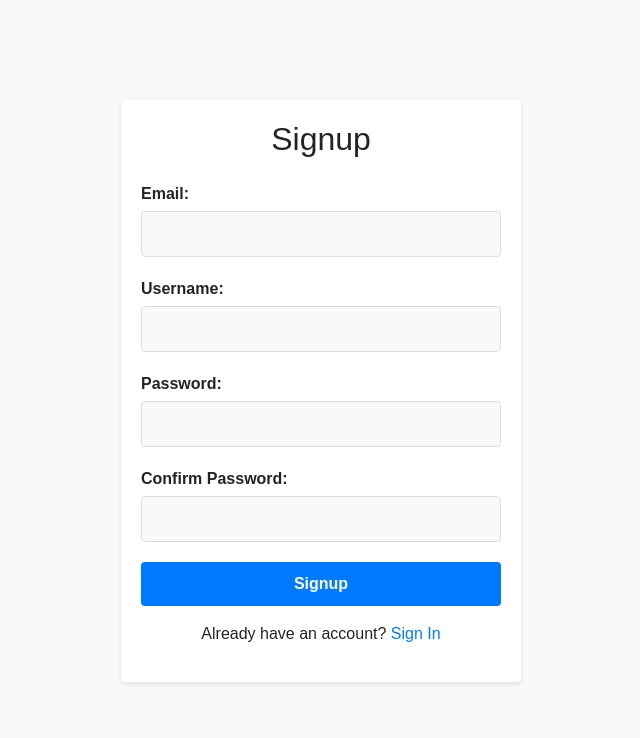
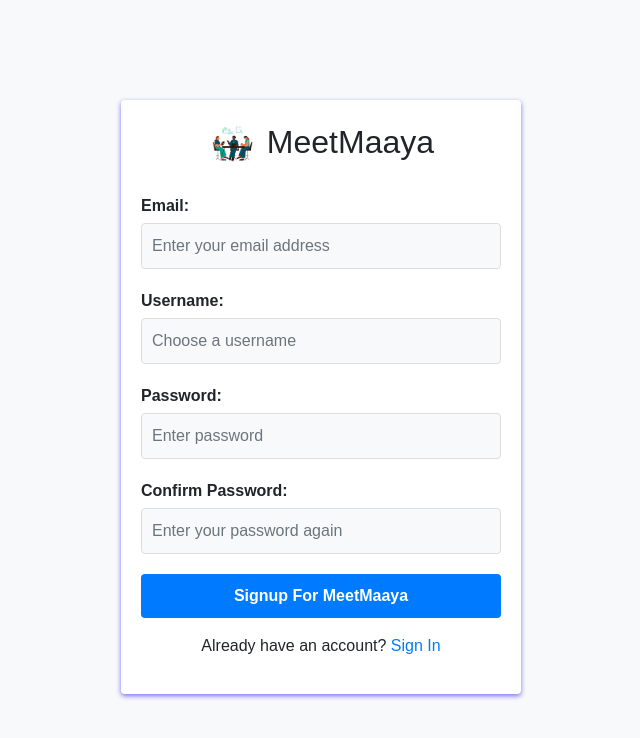
Before and after one commit to SanketDawange/meetmaaya, a Django app: page / in a window 1280 px wide. Shown: the top 738 px of the page, without its empty margins (319-959 px from the left). Run offline with Django 4.2, Linux system fonts and the light colour scheme; some libraries are stand-ins or nearby versions.

Commit message:
UI updated

```diff
--- a/templates/avatar.html
+++ b/templates/avatar.html
@@ -1,7 +1,9 @@
+{% load static %}
 <!DOCTYPE html>
 <html lang="en">
 <head>
     <meta charset="UTF-8">
+    <link rel="shortcut icon" href="{% static 'media/images/logo.png' %}" />
     <meta http-equiv="X-UA-Compatible" content="IE=edge">
     <meta name="viewport" content="width=device-width, initial-scale=1.0">
     <title>Avatar</title>
--- a/templates/dashboard.html
+++ b/templates/dashboard.html
@@ -4,6 +4,7 @@
 
 <head>
   <title>Dashboard</title>
+    <link rel="shortcut icon" href="{% static 'media/images/logo.png' %}" />
   <link rel="stylesheet" href="{% static 'bootstrap5/min.css' %}">
   <link rel="stylesheet" href="https://cdnjs.cloudflare.com/ajax/libs/font-awesome/5.15.3/css/all.min.css">
   <style>
@@ -125,7 +126,7 @@
 
 <body>
   <div class="container">
-    <h2 class="text-center mb-4">Dashboard, {{user.username}}</h2>
+    <h2 class="text-center mb-4"><img height="50px" width="50px" src="{% static 'media/images/logo.png' %}" alt="">Dashboard, {{user.username}}</h2>
     <div class="row">
       <div class="col-md-6">
         <a href="/meeting" class="btn btn-success btn-block">
--- a/templates/join_room.html
+++ b/templates/join_room.html
@@ -4,6 +4,7 @@
 
 <head>
     <title>Join Room</title>
+    <link rel="shortcut icon" href="{% static 'media/images/logo.png' %}" />
     <link rel="stylesheet" href="{% static 'bootstrap5/min.css' %}">
     <style>
         body {
--- a/templates/register.html
+++ b/templates/register.html
@@ -3,12 +3,14 @@
 <html>
 
 <head>
-    <title>Signup Page</title>
+    <title>MeetMaaya - Register</title>
+    <link rel="shortcut icon" href="{% static 'media/images/logo.png' %}" />
     <link rel="stylesheet" href="{% static 'bootstrap5/min.css' %}">
     <style>
         body {
             background-color: #f8f9fa;
             font-family: Arial, sans-serif;
+
         }
 
         .container {
@@ -18,7 +20,7 @@
             padding: 20px;
             border-radius: 4px;
             background-color: #fff;
-            box-shadow: 0 2px 5px rgba(0, 0, 0, 0.1);
+            box-shadow: 0px 2px 5px rgba(21, 0, 255, 0.555);
             animation: slide-up 0.5s ease;
         }
 
@@ -127,7 +129,7 @@
 
 <body>
     <div class="container">
-        <h2 class="text-center mb-4">Signup</h2>
+        <h2 class="text-center mb-4"> <img height="50px" width="50px" src="{% static 'media/images/logo.png' %}" alt=""> MeetMaaya</h2>
         <div id="message-box" class="col-md-8">
             {% for message in messages %}
             <div class="alert {% if message.tags %} alert-{{ message.tags }} {% endif %} alert-dismissible fade show"
@@ -141,22 +143,22 @@
             {% csrf_token %}
             <div class="form-group">
                 <label for="email">Email:</label>
-                <input type="email" class="form-control" id="email" name="email" required>
+                <input placeholder="Enter your email address" type="email" class="form-control" id="email" name="email" required>
             </div>
             <div class="form-group">
                 <label for="username">Username:</label>
-                <input type="text" class="form-control" id="username" name="username" required>
+                <input placeholder="Choose a username" type="text" class="form-control" id="username" name="username" required>
             </div>
             <div class="form-group">
                 <label for="password">Password:</label>
-                <input type="password" class="form-control" id="password" name="pass1" required>
+                <input placeholder="Enter password" type="password" class="form-control" id="password" name="pass1" required>
             </div>
             <div class="form-group">
                 <label for="confirmPassword">Confirm Password:</label>
-                <input type="password" class="form-control" id="confirmPassword" name="pass2" required>
+                <input placeholder="Enter your password again" type="password" class="form-control" id="confirmPassword" name="pass2" required>
             </div>
             <div class="d-flex align-items-center justify-content-center">
-                <button type="submit" class="btn btn-primary">Signup</button>
+                <button type="submit" class="btn btn-primary">Signup For MeetMaaya</button>
             </div>
             <p class="text-center mt-3">Already have an account? <a class="signin-link" href="/signin">Sign In</a></p>
         </form>
--- a/templates/videocall.html
+++ b/templates/videocall.html
@@ -3,6 +3,7 @@
 
 <head>
     <title>Meeting</title>
+    <link rel="shortcut icon" href="{% static 'media/images/logo.png' %}" />
     <style>
         #root {
             width: 100vw;
```
Also changed, not shown: templates/signin.html (+7 -6 lines), db.sqlite3, static/media/images/sign-bg.jpg (added), static/media/images/sign-up.jpg (added).
